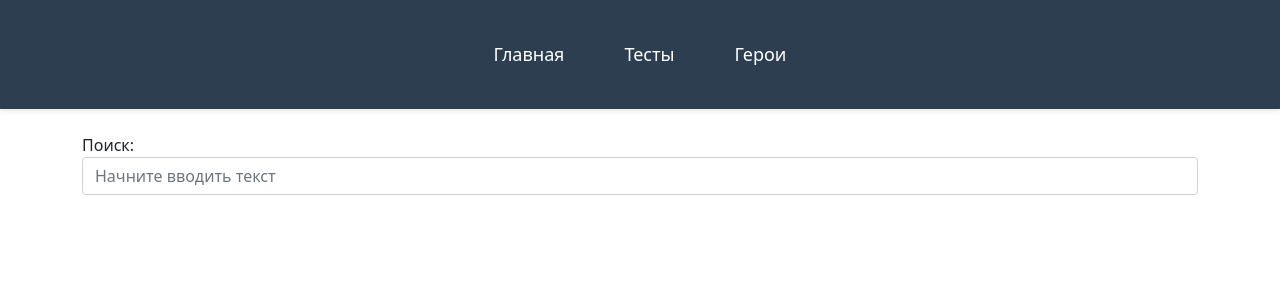
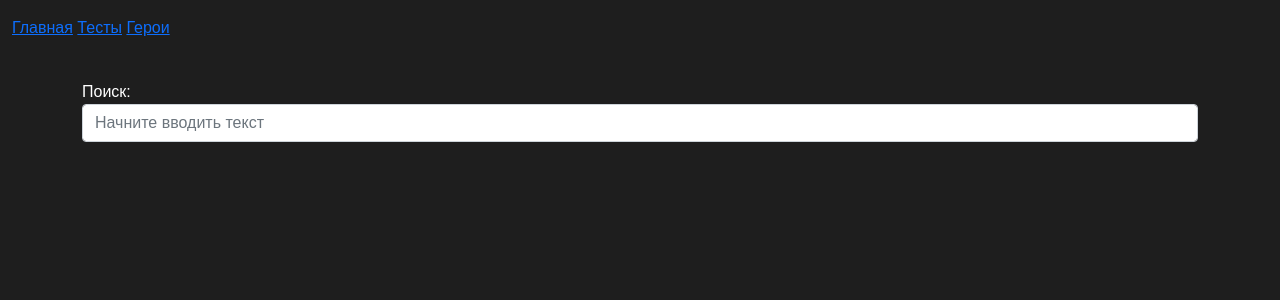
Before and after one commit to iLusha80/ivsi_hs_battle, a Flask app: page /tests in a window 1280 px wide. Shown: the top 300 px of the page. Run offline with Flask 3, Linux system fonts and the light colour scheme.

Commit message:
test style index.html from llm1

```diff
--- a/app/static/css/style.css
+++ b/app/static/css/style.css
@@ -1,8 +1,15 @@
+/* Основные стили для всего приложения */
+body {
+    background-color: #1e1e1e; /* Темный фон */
+    color: #ffffff; /* Белый текст для лучшей видимости */
+    font-family: 'Arial', sans-serif;
+}
+
 /* Game Card Styles */
 .game-card {
-  background: #fff;
+    background: #2c2c2c; /* Более темный фон для карточек */
     border-radius: 16px;
-  box-shadow: 0 8px 24px rgba(0,0,0,0.12);
+    box-shadow: 0 8px 24px rgba(0, 0, 0, 0.12);
     margin-bottom: 24px;
     transition: all 0.3s ease;
     overflow: hidden;
@@ -10,7 +17,7 @@
 
 .game-card:hover {
     transform: translateY(-4px);
-  box-shadow: 0 12px 32px rgba(0,0,0,0.18);
+    box-shadow: 0 12px 32px rgba(0, 0, 0, 0.18);
 }
 
 .game-content {
@@ -47,17 +54,16 @@
     height: 120px;
     border-radius: 12px;
     object-fit: cover;
-  box-shadow: 0 4px 12px rgba(0,0,0,0.1);
+    box-shadow: 0 4px 12px rgba(0, 0, 0, 0.1);
     transition: transform 0.2s ease;
 }
-
 
 .unit-avatar {
     width: 120px;
     height: 150px;
     border-radius: 12px;
     object-fit: cover;
-  box-shadow: 0 4px 12px rgba(0,0,0,0.1);
+    box-shadow: 0 4px 12px rgba(0, 0, 0, 0.1);
     transition: transform 0.2s ease;
 }
 
@@ -75,7 +81,7 @@
     border-radius: 20px;
     font-weight: bold;
     font-size: 1.2rem;
-  box-shadow: 0 2px 8px rgba(0,0,0,0.1);
+    box-shadow: 0 2px 8px rgba(0, 0, 0, 0.1);
 }
 
 .place-badge.winner {
@@ -86,7 +92,7 @@
 .hero-name, .unit-name {
     margin-top: 8px;
     font-size: 0.9rem;
-  color: #666;
+    color: #cccccc; /* Более светлый цвет для текста */
 }
 
 /* VS Cell */
@@ -103,14 +109,14 @@
     border-radius: 20px;
     font-weight: bold;
     font-size: 1.2rem;
-  box-shadow: 0 4px 12px rgba(255,107,107,0.3);
+    box-shadow: 0 4px 12px rgba(255, 107, 107, 0.3);
 }
 
 /* Footer */
 .game-footer {
     margin-top: 16px;
     padding-top: 16px;
-  border-top: 1px solid #eee;
+    border-top: 1px solid #444; /* Более темная линия */
     text-align: right;
 }
 
--- a/app/templates/base.html
+++ b/app/templates/base.html
@@ -6,51 +6,6 @@
     <title>Ivan VS Ilusha</title>
     <link href="https://cdn.jsdelivr.net/npm/bootstrap@5.1.3/dist/css/bootstrap.min.css" rel="stylesheet">
     <link href="{{ url_for('static', filename='css/style.css') }}" rel="stylesheet">
-    <style>
-        body {
-<!--            background-color: #f4f4f4;-->
-            font-family: 'Arial', sans-serif;
-        }
-        .custom-header {
-            background-color: #2c3e50;
-            box-shadow: 0 2px 5px rgba(0,0,0,0.1);
-        }
-        .nav-links {
-            display: flex;
-            justify-content: center;
-            gap: 30px;
-            padding: 15px 0;
-        }
-        .nav-links a {
-            text-decoration: none;
-            color: white;
-            font-weight: 500;
-            font-size: 18px;
-            position: relative;
-            transition: all 0.3s ease;
-            padding: 10px 15px;
-            border-radius: 5px;
-        }
-        .nav-links a:hover {
-            background-color: #34495e;
-            color: #3498db;
-            transform: scale(1.05);
-        }
-        .nav-links a::after {
-            content: '';
-            position: absolute;
-            width: 0;
-            height: 2px;
-            bottom: 0;
-            left: 50%;
-            background-color: #3498db;
-            transition: all 0.3s ease;
-        }
-        .nav-links a:hover::after {
-            width: 100%;
-            left: 0;
-        }
-    </style>
 </head>
 <body>
     {% include 'components/login_modal.html' %}
--- a/app/templates/index.html
+++ b/app/templates/index.html
@@ -14,18 +14,14 @@
     <!-- Счет -->
     <div class="col-2 text-center">
         <h1 class="score-display" style={{ score_color }}>{{ score }}</h1>
-                <!-- таблица из двух столбцов день score_за день формируется циклом из списка спсиков-->
         {% for day, score, score_color in scores_5day %}
             <div class="score-table-row">
                 <table class="table">
                     <tr style={{ score_color }}>
-<!--                            <tr class = {{ score_color }} >-->
                         <td>{{ day }}</td>
                         <td>{{ score }}</td>
                     </tr>
                 </table>
-<!--                        <div class="score-table-cell">{{ day }}</div>-->
-<!--                        <div class="score-table-cell">{{ score }}</div>-->
             </div>
         {% endfor %}
     </div>
```
Lines whose indentation alone changed are shown as unchanged.
